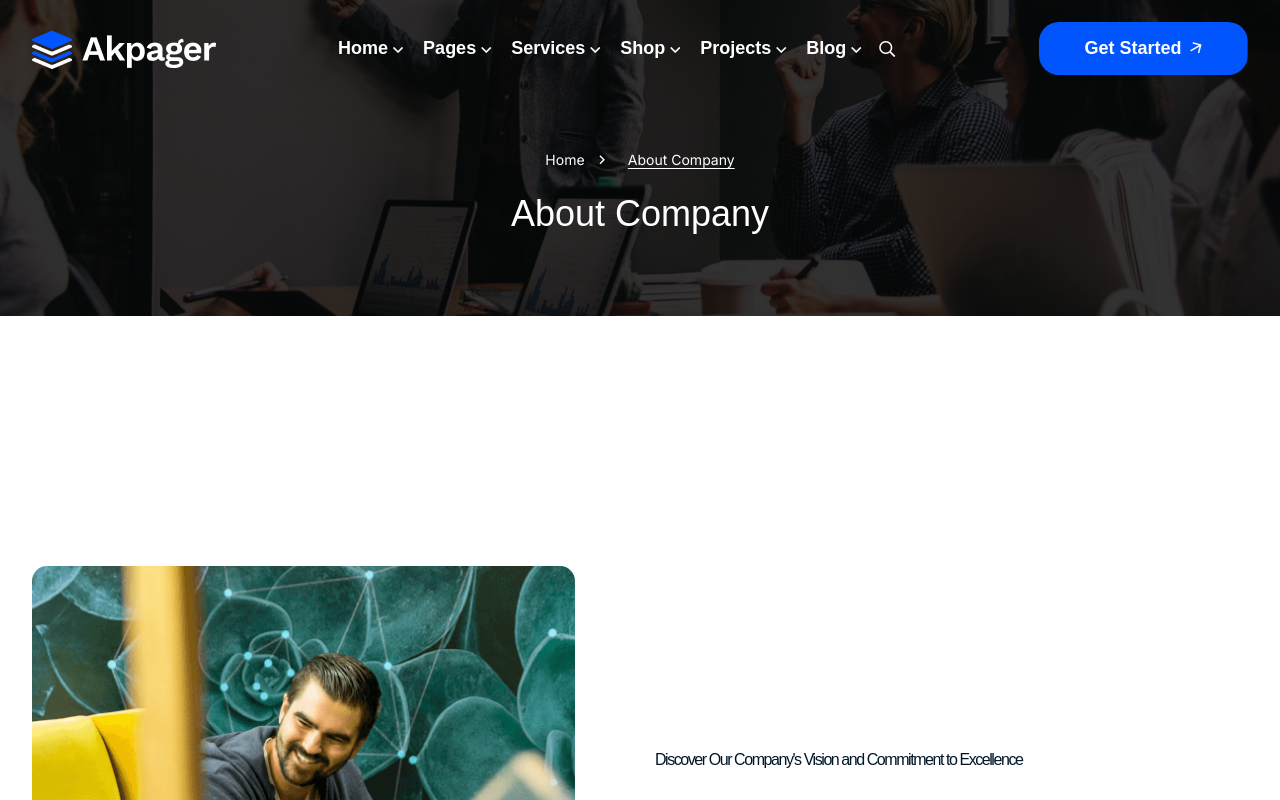
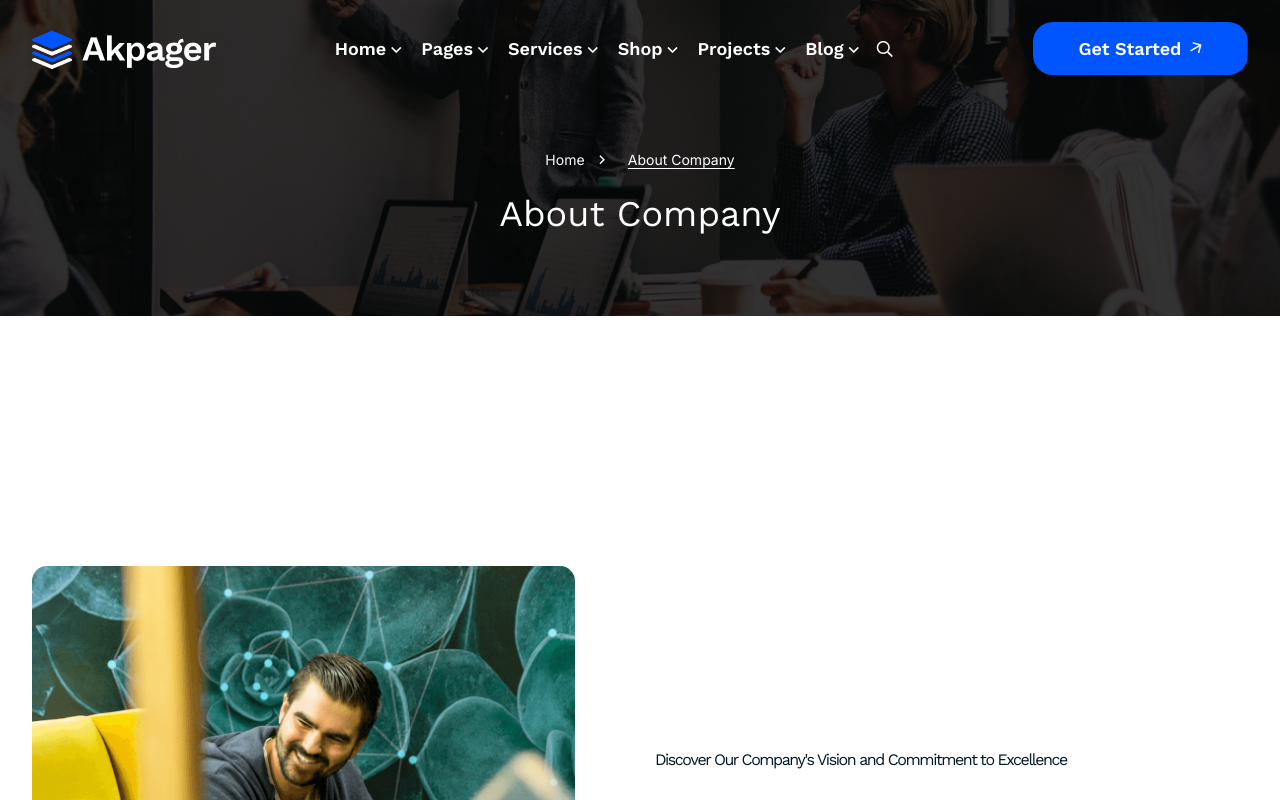
Before and after one commit to Bijig0/kwikcompanies, a Next.js app: page /about in a window 1280 px wide. Shown: the top 800 px of the page. Built offline with nearby package versions, Linux system fonts and the light colour scheme.

Commit message:
reapplied lost styles from shadcn installation

```diff
--- a/app/globals.css
+++ b/app/globals.css
@@ -1,3 +1,163 @@
+@import url("https://fonts.googleapis.com/css2?family=Inter:wght@400;500;600;700&family=Work+Sans:wght@400;500;600&display=swap");
+
+.main-menu .navbar-collapse .mobile-menu li ul {
+  opacity: 1 !important;
+  visibility: unset !important;
+}
+.main-menu .navbar-collapse li:hover > ul {
+  visibility: visible;
+  opacity: 1;
+  top: 100%;
+  display: block;
+}
+.main-menu .navbar-collapse li ul li ul {
+  top: -2% !important;
+}
+
+.iconic-slider-right.text-white .slick-slide,
+.iconic-slider-left.text-white .slick-slide {
+  padding-right: 20px;
+}
+
+.iconic-slider-right .slick-slide,
+.iconic-slider-left .slick-slide {
+  padding-right: 60px;
+}
+.testi-slider-four .slick-dots,
+.testi-slider-five .slick-dots,
+.testi-slider-three .slick-dots,
+.testi-slider-nine .slick-dots {
+  display: flex !important;
+}
+.iconic-slider-right.style-two .slick-slide:nth-child(even) {
+  margin-top: 40px;
+}
+
+.testi-slider-three .slick-slide,
+.testi-slider-nine .slick-slide {
+  padding: 0 15px;
+}
+
+.___ {
+  position: relative;
+}
+.slider {
+  position: relative;
+  width: 100%;
+}
+
+.slider__track,
+.slider__range,
+.slider__left-value,
+.slider__right-value {
+  position: absolute;
+}
+
+.slider__track,
+.slider__range {
+  border-radius: 3px;
+  height: 3px;
+}
+
+.slider__track {
+  background-color: rgba(0, 85, 255, 0.2);
+  width: 100%;
+  z-index: 1;
+}
+
+.slider__range {
+  background-color: var(--primary-color);
+  z-index: 2;
+}
+
+.slider__left-value,
+.slider__right-value {
+  margin-top: 20px;
+}
+
+.slider__left-value {
+  left: 6px;
+}
+
+.slider__right-value {
+  right: -4px;
+}
+
+/* Removing the default appearance */
+.thumb__,
+.thumb__::-webkit-slider-thumb {
+  -webkit-appearance: none;
+  -webkit-tap-highlight-color: transparent;
+}
+
+.thumb__ {
+  pointer-events: none;
+  position: absolute;
+  height: 0;
+  width: 100%;
+  outline: none;
+}
+
+.thumb--zindex-3 {
+  z-index: 3;
+}
+
+.thumb--zindex-4 {
+  z-index: 4;
+}
+
+.thumb--zindex-5 {
+  z-index: 5;
+}
+
+/* For Chrome browsers */
+.thumb__::-webkit-slider-thumb {
+  background-color: var(--primary-color);
+  border: none;
+  border-radius: 50%;
+  box-shadow: 0 0 1px 1px #ced4da;
+  cursor: pointer;
+  height: 10px;
+  width: 10px;
+  margin-top: 4px;
+  pointer-events: all;
+  position: relative;
+}
+
+/* For Firefox browsers */
+.thumb__::-moz-range-thumb {
+  background-color: var(--primary-color);
+  border: none;
+  border-radius: 50%;
+  cursor: pointer;
+  height: 10px;
+  width: 8px;
+  margin-top: 4px;
+  pointer-events: all;
+  position: relative;
+}
+
+.price-amount {
+  margin-top: 20px;
+}
+p.amount {
+  position: relative;
+  top: 10px;
+}
+
+p.amount span {
+  font-size: 16px;
+  line-height: 22px;
+  color: #666666;
+}
+.price-filter-wrap .price {
+  display: block !important;
+}
+.price-filter-wrap .price span {
+  font-size: 16px;
+  font-weight: 500;
+}
+
 @tailwind base;
 @tailwind components;
 @tailwind utilities;
```
Lines whose indentation alone changed are shown as unchanged.
